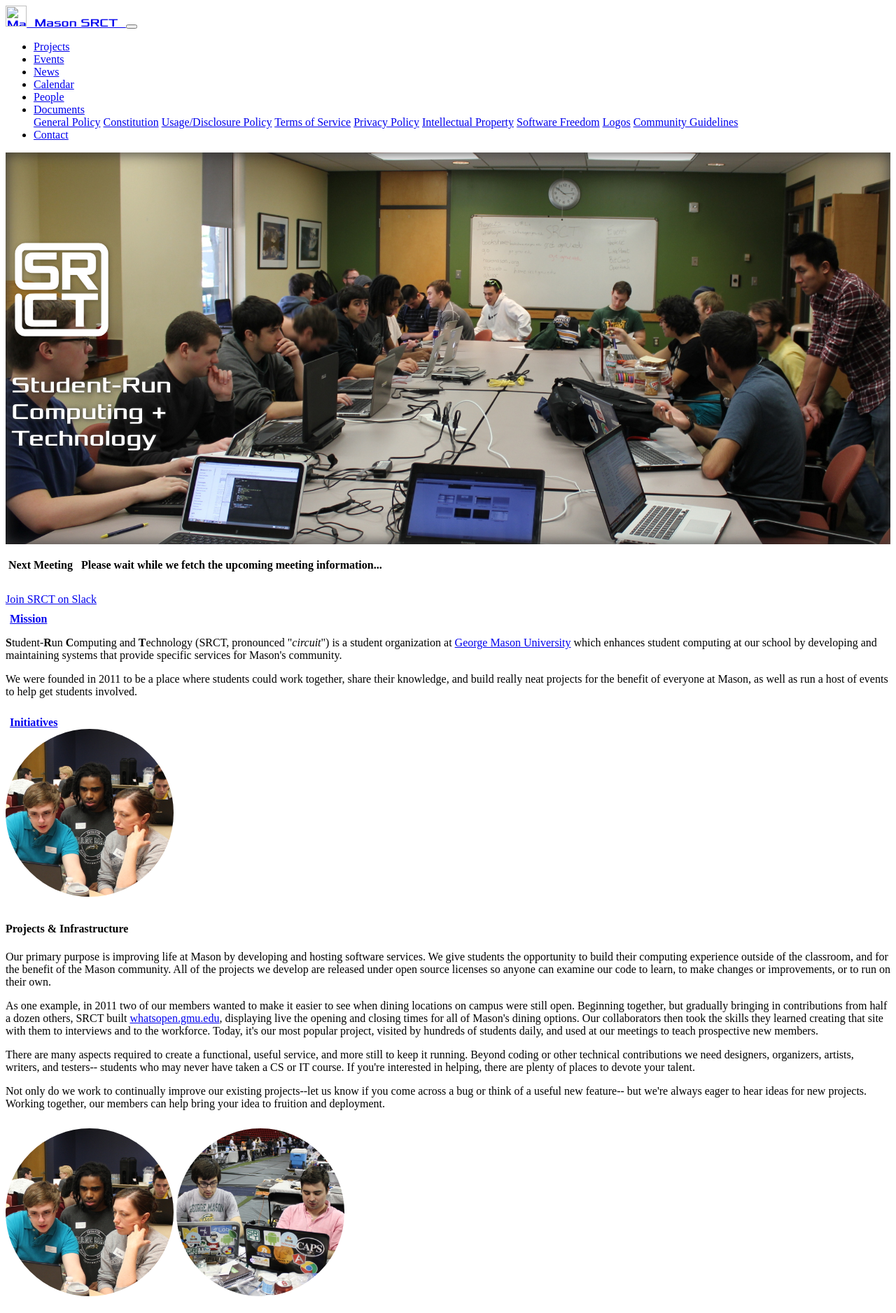
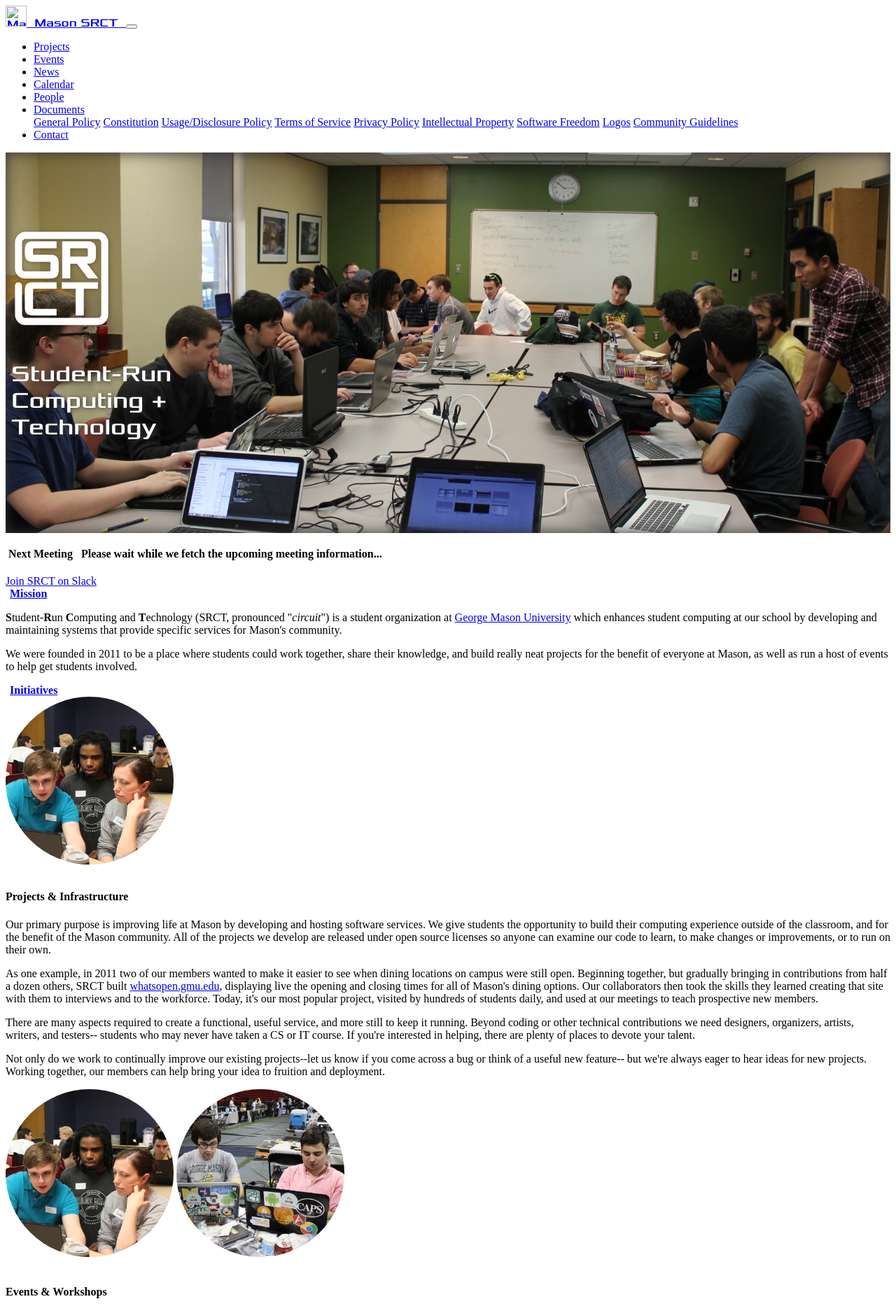
Before and after one commit to srct/srctweb, a Jekyll site: the page built from srctweb/_pages/home.html, in a window 1280 px wide. Shown: the top 1877 px of the page at 70% size. Built offline with Jekyll 4.4.1, drawn with Linux system fonts in a browser that asks for light colours; a style sheet for code colours, icons or effects is not loaded.

Commit message:
Replace all standalone spacing styles with Bootstrap features

```diff
--- a/srctweb/_includes/jumbotron.html
+++ b/srctweb/_includes/jumbotron.html
@@ -2,7 +2,7 @@
 
 <div class="jumbotron jumbostyle">
   <div class="container">
-    <div class="d-flex justify-content-center flex-wrap" id="srct-logo-home">
+    <div class="d-flex justify-content-center flex-wrap pt-3" id="srct-logo-home">
       <img src="/assets/img/SRCT_sq_white_shadow.png" class="srct-logo" alt="SRCT's logo"/>
       <p class="xolonium srct-title">Student-Run<br />Computing&nbsp;+<br />Technology</p>
     </div>
--- a/srctweb/_pages/contact.html
+++ b/srctweb/_pages/contact.html
@@ -34,7 +34,7 @@
 
 <legend><i class="fas fa-users fa-fw"></i>&nbsp;<strong>Social Media</strong></legend>
 
-<div class="row smidge">
+<div class="row pb-2">
   <div class="col-sm-4 centered">
     <i class="fab fa-facebook fa-fw fa-lg"></i>&nbsp;&nbsp;<a href="https://facebook.com/MasonSRCT">facebook.com/MasonSRCT</a>
   </div>
@@ -46,7 +46,7 @@
     <a href="https://github.com/srct">github.com/srct</a>
   </div>
 </div>
-<div class="row smidge">
+<div class="row pb-2">
   <div class="col-sm-4">
     <i class="fab fa-trello fa-fw fa-lg"></i>&nbsp;&nbsp;<a href="https://trello.com/srct">trello.com/srct</a>
   </div>
--- a/srctweb/_pages/home.html
+++ b/srctweb/_pages/home.html
@@ -6,7 +6,7 @@
 jumbotron: true
 ---
 
-<div class="smidge text-center">
+<div class="pb-2 text-center">
     <h4>
       <i class="fas fa-gavel fa-fw"></i>&nbsp;<strong>Next Meeting</strong>
       &nbsp;
@@ -14,14 +14,14 @@
     </h4>
 </div>
 
-<div class="btn-toolbar smidge d-flex justify-content-center">
+<div class="btn-toolbar pb-2 d-flex justify-content-center">
   <div class="btn-group mr-4 mb-2" role="group">
     <a href="https://srct.slack.com" class="btn btn-outline-primary btn-lg"><i class="fab fa-slack" aria-hidden="true"></i> Join SRCT on Slack</a>
   </div>
 </div>
 
 
-<div class="smidge">
+<div class="pb-2">
   <legend><i class="fas fa-bullhorn fa-fw"></i>&nbsp;<strong><a id="Mission" href="#Mission">Mission</a></strong></legend>
   <div class="col-md-12">
     <p><strong>S</strong>tudent-<strong>R</strong>un <strong>C</strong>omputing and
@@ -35,13 +35,13 @@
   </div>
 </div>
 
-<div class="row smidge">
+<div class="row pb-2">
   <legend><i class="fas fa-child fa-fw"></i>&nbsp;<strong><a id="Initiatives" href="#Initiatives">Initiatives</a></strong></legend>
 
   <!-- Projects & Infrastructure Responsive Image -->
   <img src="/assets/img/openhatch.jpg" alt="Renfred and Daniel assist Heather, a student attending our Openhatch workshop in 2014." class="index-image d-md-none d-flex mx-auto">
 
-  <div class="col-lg-9 col-lg-pull-3 col-md-8 col-md-pull-4 col-sm-12 col-xs-12 smidge">
+  <div class="col-lg-9 col-lg-pull-3 col-md-8 col-md-pull-4 col-sm-12 col-xs-12 pb-2">
     <h4><strong>Projects & Infrastructure</strong></h4>
       <p>Our primary purpose is improving life at Mason by developing and hosting
          software services. We give students the opportunity to build their computing
@@ -75,7 +75,7 @@
   <!-- Events & Workshops Responsive Image -->
   <img src="/assets/img/bitcamp.jpg" alt="Michel and Ben compete at Bitcamp, a hackathon held at the university of Maryland, in 2014." class="index-image d-md-none d-flex mx-auto">
 
-  <div class="col-lg-9 col-lg-pull-3 col-md-8 col-md-pull-4 col-sm-12 col-xs-12 smidge">
+  <div class="col-lg-9 col-lg-pull-3 col-md-8 col-md-pull-4 col-sm-12 col-xs-12 pb-2">
     <h4><strong>Events & Workshops</strong></h4>
       <p>We work to offer opportunities for Mason students to strengthen their skills and
          further their leadership experience through a broad variety of events throughout
@@ -106,7 +106,7 @@
   <!-- Outreach & Community Responsive Image -->
   <img src="/assets/img/org-fair.jpg" alt="Chris, Melissa, and Luca  stand at our table for Student Involvement's Get Connected student org fair in the beginning of fall 2014." class="index-image d-md-none d-flex mx-auto">
 
-  <div class="col-lg-9 col-lg-pull-3 col-md-8 col-md-pull-4 col-sm-12 col-xs-12 smidge">
+  <div class="col-lg-9 col-lg-pull-3 col-md-8 col-md-pull-4 col-sm-12 col-xs-12 pb-2">
     <h4><strong>Outreach & Community</strong></h4>
       <p>We believe in returning the skills we've learned together back to our community.
          Our student membership works to provide other students with hands-on learning
@@ -134,12 +134,12 @@
   <img src="/assets/img/org-fair.jpg" alt="Chris, Melissa, and Luca  stand at our table for Student Involvement's Get Connected student org fair in the beginning of fall 2014." class="index-image d-none d-lg-block">
 </div>
 
-<div class="smidge">
+<div class="pb-2">
   <legend><i class="fas fa-laptop fa-fw"></i>&nbsp;<strong><a id="GettingInvolved" href="#GettingInvolved">Getting Involved</a></strong></legend>
 
   <div class="row">
       <div class="col-lg-4 d-flex align-items-stretch">
-          <div class="card border-primary index-card">
+          <div class="card border-primary mb-3">
               <div class="card-header text-white bg-primary">
                   <h4 class="card-title text-center"><i class="fas fa-comments fa-fw"></i> Get In Touch</h4>
               </div>
@@ -173,7 +173,7 @@
       </div>
 
       <div class="col-lg-4 d-flex align-items-stretch">
-          <div class="card border-primary index-card">
+          <div class="card border-primary mb-3">
               <div class="card-header text-white bg-primary">
                   <h4 class="card-title text-center"><i class="fas fa-heart fa-fw"></i> Stop On By</h4>
               </div>
@@ -206,7 +206,7 @@
       </div>
 
       <div class="col-lg-4 d-flex align-items-stretch">
-          <div class="card border-primary index-card">
+          <div class="card border-primary mb-3">
               <div class="card-header text-white bg-primary">
                   <h4 class="card-title text-center"><i class="fas fa-copy fa-fw"></i> Additional Resources</h4>
               </div>
--- a/srctweb/assets/css/style.css
+++ b/srctweb/assets/css/style.css
@@ -34,10 +34,6 @@
   font-family: Xolonium;
 }
 
-#srct-logo-home {
-  padding-top: 1rem;
-}
-
 .srct-logo {
   height: 10rem;
   width: 10rem;
@@ -63,37 +59,6 @@
 
 .srctlogo {
   width: 10px;
-}
-
-.smidge {
-  padding-bottom: 10px;
-}
-
-.smidgen {
-  padding-bottom: 5px;
-}
-
-.people-left {
-  padding-left: 0;
-  padding-right: 0;
-}
-
-.people-right {
-  padding-right: 0;
-  padding-left: 0;
-}
-
-@media(min-width:992px) {
-  .people-left {
-    padding-right: 15px;
-  }
-  .people-right {
-    padding-left: 15px;
-  }
-}
-
-.index-card {
-  margin-bottom: 1rem;
 }
 
 .index-image {
@@ -135,10 +100,6 @@
 
 /** Projects Page **/
 
-.project-entry {
-  margin-bottom: 10px;
-}
-
 .project-icon {
   text-align: center;
   display: block;
@@ -179,11 +140,6 @@
   font-size: 0.9em;
 }
 
-.project-text {
-  margin-top: 10px;
-  padding-bottom: 15px;
-}
-
 #banner {
   padding-top: 2rem;
   background: #e4e6d7;
```
Also changed, not shown: srctweb/_pages/projects.html (+8 -8 lines).
